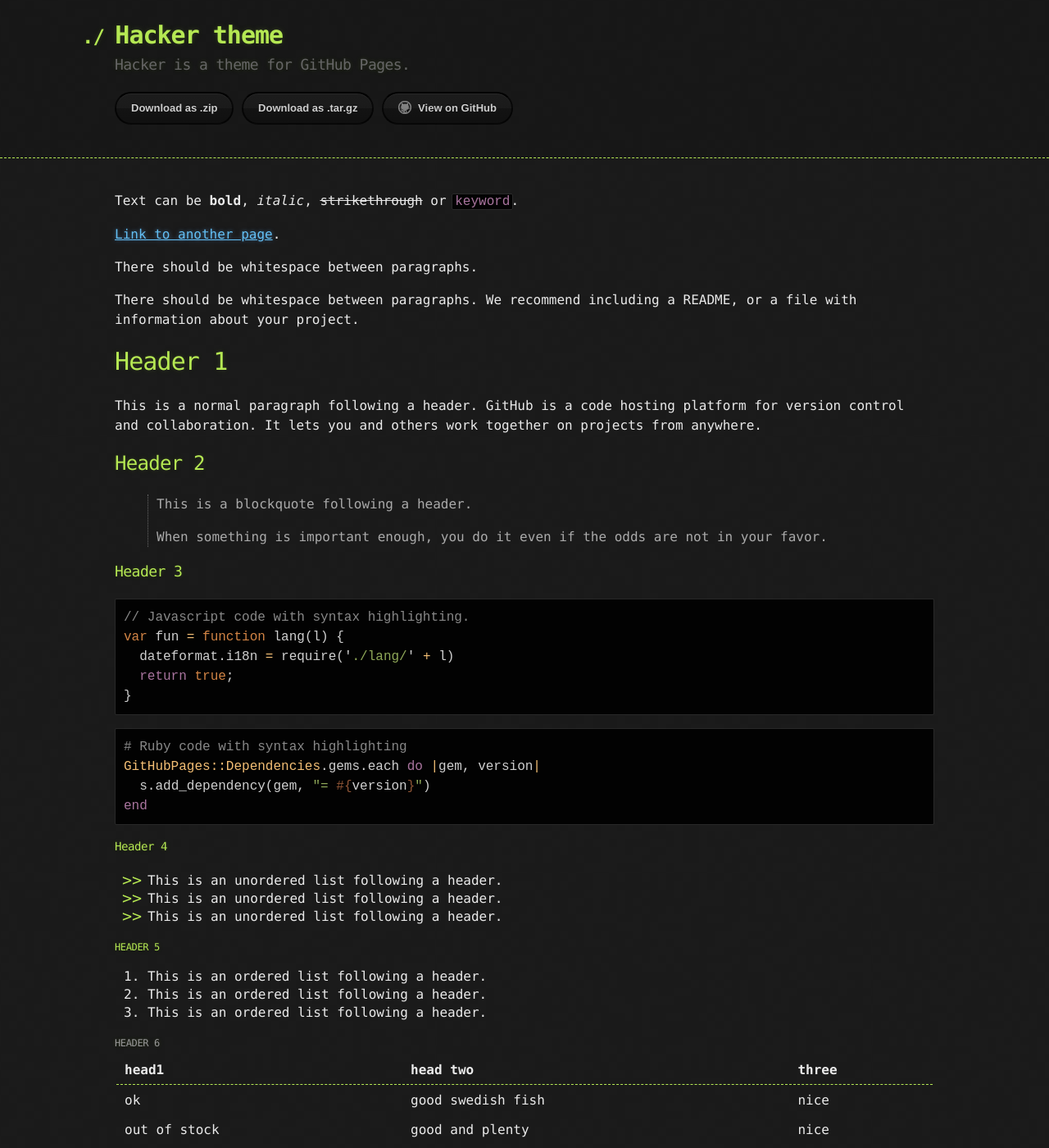
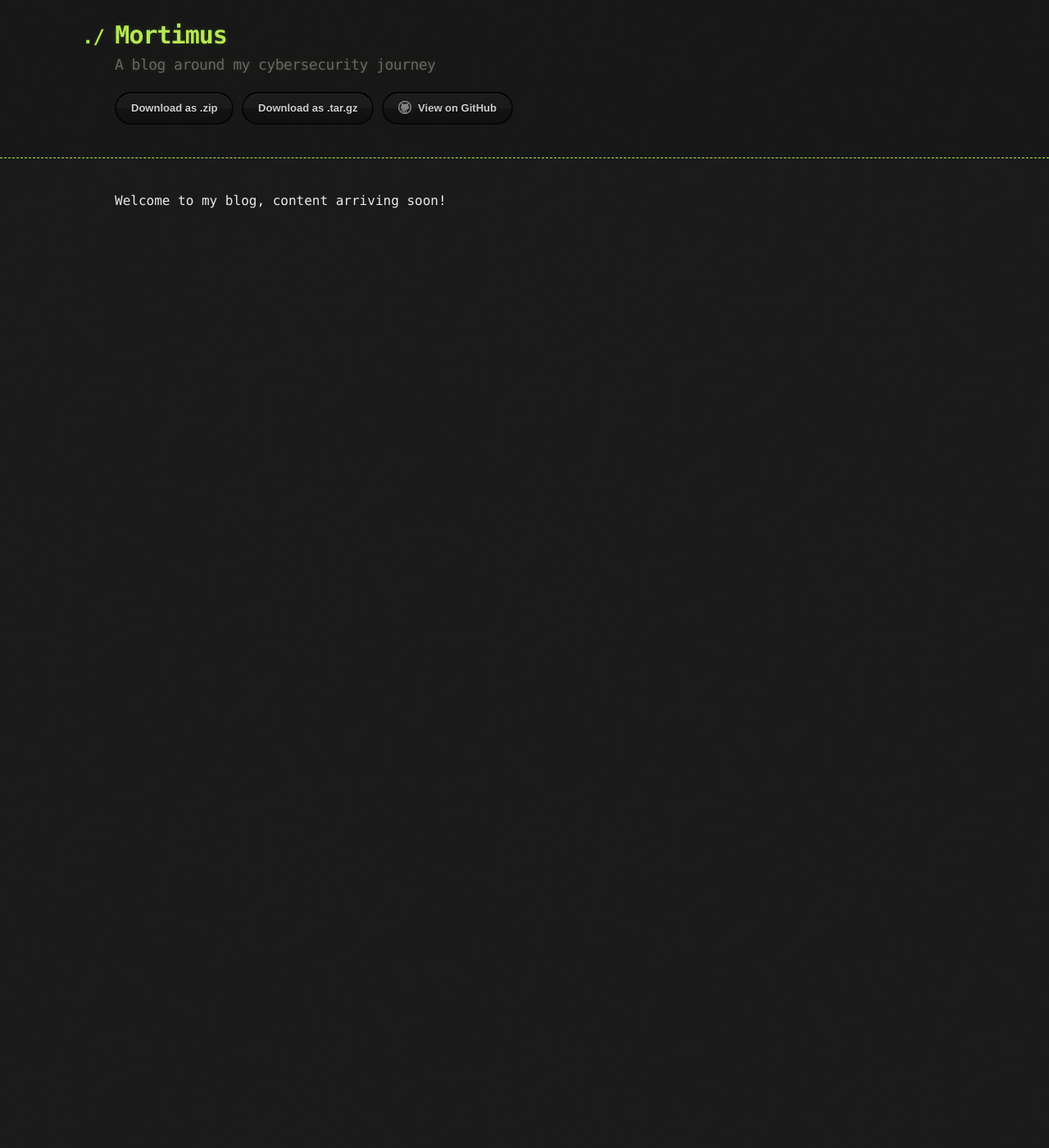
Before and after one commit to Mortimus/mortimus.github.io, a Jekyll site: the page built from index.md, in a window 1280 px wide and 1400 px high. Shown: the whole window at 82% size. Built offline with Jekyll 4.4.1, drawn with Linux system fonts in a browser that asks for light colours; some of the changed text lies outside the part shown.

Commit message:
update some default content

````diff
--- a/_config.yml
+++ b/_config.yml
@@ -1,5 +1,5 @@
-title: Hacker theme
-description: Hacker is a theme for GitHub Pages.
+title: Mortimus
+description: A blog around my cybersecurity journey
 show_downloads: true
 google_analytics:
 theme: jekyll-theme-hacker
--- a/index.md
+++ b/index.md
@@ -2,122 +2,4 @@
 layout: default
 ---
 
-Text can be **bold**, _italic_, ~~strikethrough~~ or `keyword`.
-
-[Link to another page](./another-page.html).
-
-There should be whitespace between paragraphs.
-
-There should be whitespace between paragraphs. We recommend including a README, or a file with information about your project.
-
-# Header 1
-
-This is a normal paragraph following a header. GitHub is a code hosting platform for version control and collaboration. It lets you and others work together on projects from anywhere.
-
-## Header 2
-
-> This is a blockquote following a header.
->
-> When something is important enough, you do it even if the odds are not in your favor.
-
-### Header 3
-
-```js
-// Javascript code with syntax highlighting.
-var fun = function lang(l) {
-  dateformat.i18n = require('./lang/' + l)
-  return true;
-}
-```
-
-```ruby
-# Ruby code with syntax highlighting
-GitHubPages::Dependencies.gems.each do |gem, version|
-  s.add_dependency(gem, "= #{version}")
-end
-```
-
-#### Header 4
-
-*   This is an unordered list following a header.
-*   This is an unordered list following a header.
-*   This is an unordered list following a header.
-
-##### Header 5
-
-1.  This is an ordered list following a header.
-2.  This is an ordered list following a header.
-3.  This is an ordered list following a header.
-
-###### Header 6
-
-| head1        | head two          | three |
-|:-------------|:------------------|:------|
-| ok           | good swedish fish | nice  |
-| out of stock | good and plenty   | nice  |
-| ok           | good `oreos`      | hmm   |
-| ok           | good `zoute` drop | yumm  |
-
-### There's a horizontal rule below this.
-
-* * *
-
-### Here is an unordered list:
-
-*   Item foo
-*   Item bar
-*   Item baz
-*   Item zip
-
-### And an ordered list:
-
-1.  Item one
-1.  Item two
-1.  Item three
-1.  Item four
-
-### And a nested list:
-
-- level 1 item
-  - level 2 item
-  - level 2 item
-    - level 3 item
-    - level 3 item
-- level 1 item
-  - level 2 item
-  - level 2 item
-  - level 2 item
-- level 1 item
-  - level 2 item
-  - level 2 item
-- level 1 item
-
-### Small image
-
-![Octocat](https://github.githubassets.com/images/icons/emoji/octocat.png)
-
-### Large image
-
-![Branching](https://guides.github.com/activities/hello-world/branching.png)
-
-
-### Definition lists can be used with HTML syntax.
-
-<dl>
-<dt>Name</dt>
-<dd>Godzilla</dd>
-<dt>Born</dt>
-<dd>1952</dd>
-<dt>Birthplace</dt>
-<dd>Japan</dd>
-<dt>Color</dt>
-<dd>Green</dd>
-</dl>
-
-```
-Long, single-line code blocks should not wrap. They should horizontally scroll if they are too long. This line should be long enough to demonstrate this.
-```
-
-```
-The final element.
-```
+Welcome to my blog, content arriving soon!
````
Also changed, not shown: README.md.
